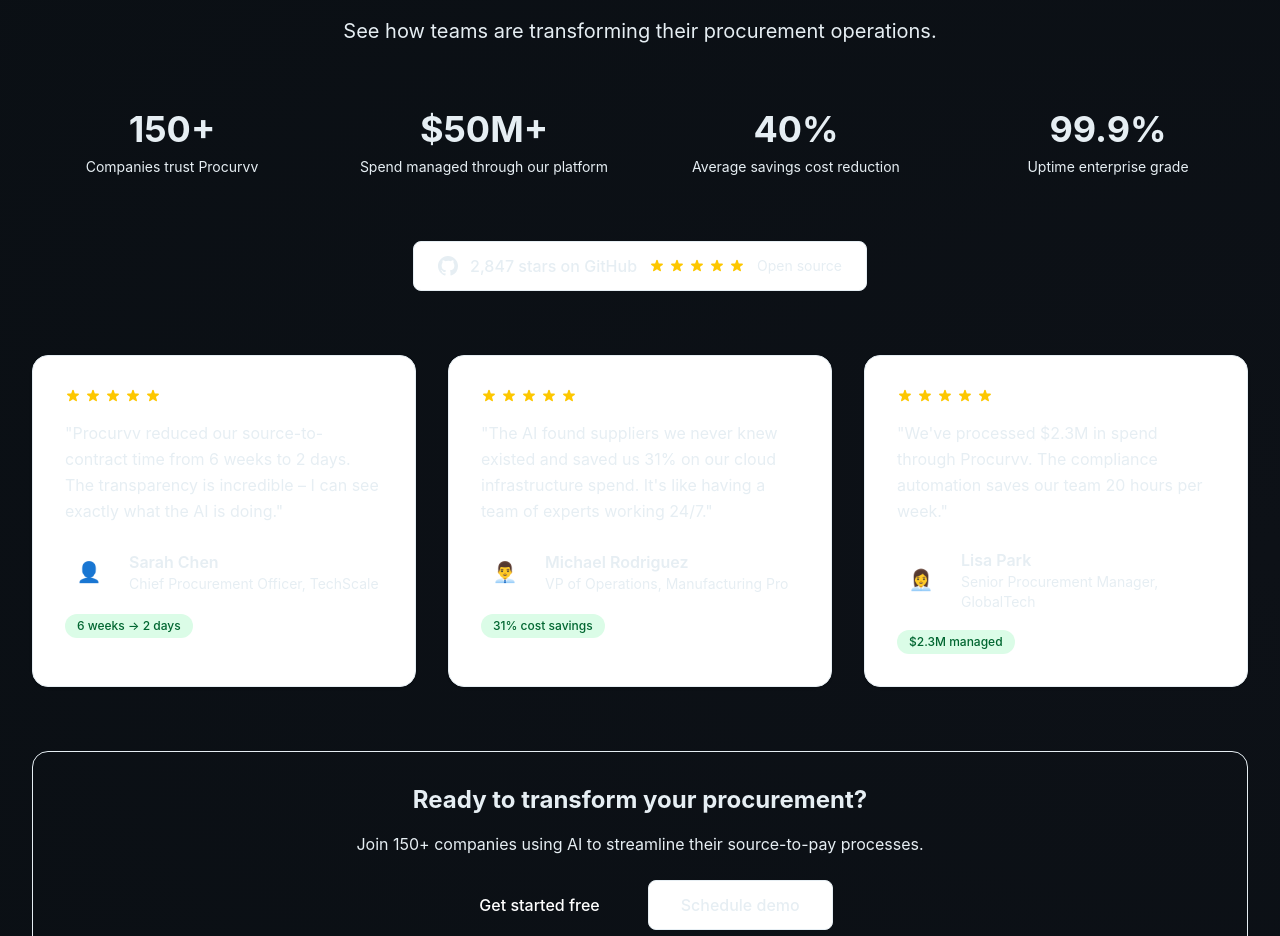
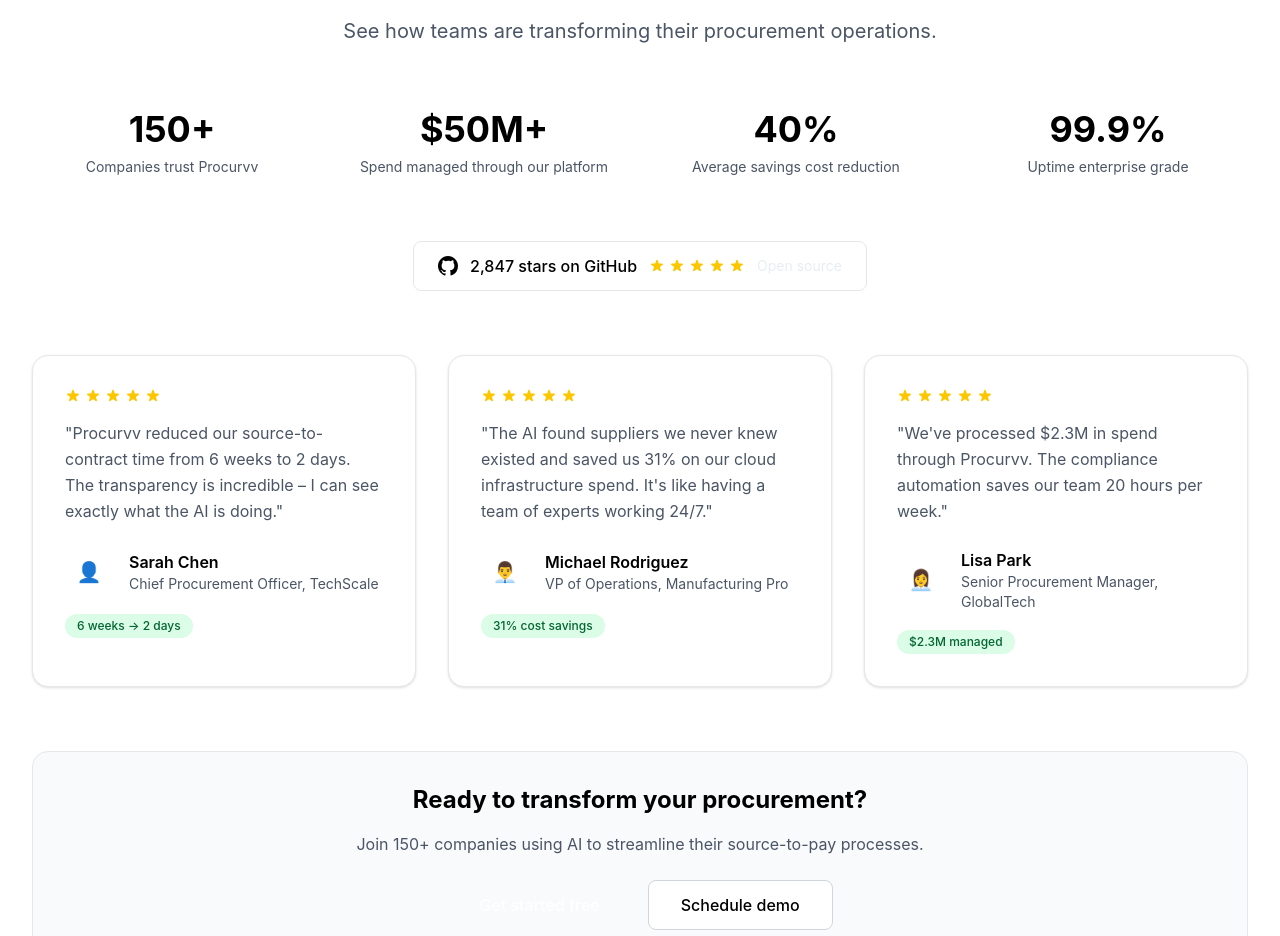
Before and after one commit to VishakBaddur/GPTforProcurement, a Next.js app: page /customers in a window 1280 px wide. Shown: the part 196-1132 px from the top of the page. Built offline with nearby package versions, Linux system fonts and the light colour scheme.

Commit message:
FIX: Change Customers page from dark theme to light theme with white background and black text

```diff
--- a/src/app/customers/page.tsx
+++ b/src/app/customers/page.tsx
@@ -39,9 +39,9 @@
   ];
 
   return (
-    <div className="min-h-screen bg-procurvv-bg">
+    <div className="min-h-screen bg-white">
       {/* Header */}
-      <header className="bg-white border-b border-procurvv-border">
+      <header className="bg-white border-b border-gray-200">
         <div className="max-w-7xl mx-auto px-4 sm:px-6 lg:px-8">
           <div className="flex justify-between items-center h-16">
             {/* Logo */}
@@ -84,7 +84,7 @@
               className="text-4xl md:text-6xl font-bold text-black mb-6"
             >
               Trusted by procurement{' '}
-              <span className="bg-gradient-to-r from-procurvv-accent-blue to-procurvv-accent bg-clip-text text-transparent">
+              <span className="text-purple-600">
                 leaders
               </span>
             </motion.h1>
@@ -93,7 +93,7 @@
               initial={{ opacity: 0, y: 20 }}
               animate={{ opacity: 1, y: 0 }}
               transition={{ delay: 0.4 }}
-              className="text-xl text-procurvv-text max-w-2xl mx-auto"
+              className="text-xl text-gray-600 max-w-2xl mx-auto"
             >
               See how teams are transforming their procurement operations.
             </motion.p>
@@ -108,10 +108,10 @@
           >
             {stats.map((stat, index) => (
               <div key={stat.label} className="text-center">
-                <div className="text-3xl md:text-4xl font-bold text-procurvv-text mb-2">
+                <div className="text-3xl md:text-4xl font-bold text-black mb-2">
                   {stat.number}
                 </div>
-                <div className="text-procurvv-text text-sm">
+                <div className="text-gray-600 text-sm">
                   {stat.label}
                 </div>
               </div>
@@ -125,11 +125,11 @@
             transition={{ delay: 0.8 }}
             className="text-center mb-16"
           >
-            <div className="inline-flex items-center space-x-3 bg-white rounded-lg px-6 py-3 border border-procurvv-border">
-              <svg className="w-5 h-5 text-procurvv-text" fill="currentColor" viewBox="0 0 20 20">
+            <div className="inline-flex items-center space-x-3 bg-white rounded-lg px-6 py-3 border border-gray-200">
+              <svg className="w-5 h-5 text-black" fill="currentColor" viewBox="0 0 20 20">
                 <path fillRule="evenodd" d="M10 0C4.477 0 0 4.484 0 10.017c0 4.425 2.865 8.18 6.839 9.504.5.092.682-.217.682-.483 0-.237-.008-.868-.013-1.703-2.782.605-3.369-1.343-3.369-1.343-.454-1.158-1.11-1.466-1.11-1.466-.908-.62.069-.608.069-.608 1.003.07 1.531 1.032 1.531 1.032.892 1.53 2.341 1.088 2.91.832.092-.647.35-1.088.636-1.338-2.22-.253-4.555-1.113-4.555-4.951 0-1.093.39-1.988 1.029-2.688-.103-.253-.446-1.272.098-2.65 0 0 .84-.27 2.75 1.026A9.564 9.564 0 0110 4.844c.85.004 1.705.115 2.504.337 1.909-1.296 2.747-1.027 2.747-1.027.546 1.379.203 2.398.1 2.651.64.7 1.028 1.595 1.028 2.688 0 3.848-2.339 4.695-4.566 4.942.359.31.678.921.678 1.856 0 1.338-.012 2.419-.012 2.747 0 .268.18.58.688.482A10.019 10.019 0 0020 10.017C20 4.484 15.522 0 10 0z" clipRule="evenodd" />
               </svg>
-              <span className="text-procurvv-text font-medium">2,847 stars on GitHub</span>
+              <span className="text-black font-medium">2,847 stars on GitHub</span>
               <div className="flex items-center space-x-1">
                 {[...Array(5)].map((_, i) => (
                   <svg key={i} className="w-4 h-4 text-yellow-400" fill="currentColor" viewBox="0 0 20 20">
@@ -149,7 +149,7 @@
                 initial={{ opacity: 0, y: 20 }}
                 animate={{ opacity: 1, y: 0 }}
                 transition={{ delay: 1.0 + index * 0.1 }}
-                className="bg-white rounded-2xl p-8 shadow-sm border border-procurvv-border"
+                className="bg-white rounded-2xl p-8 shadow-sm border border-gray-200"
               >
                 {/* Stars */}
                 <div className="flex items-center space-x-1 mb-4">
@@ -161,7 +161,7 @@
                 </div>
 
                 {/* Quote */}
-                <blockquote className="text-procurvv-text mb-6 leading-relaxed">
+                <blockquote className="text-gray-600 mb-6 leading-relaxed">
                   "{testimonial.quote}"
                 </blockquote>
 
@@ -171,10 +171,10 @@
                     {testimonial.avatar || "👤"}
                   </div>
                   <div className="flex-1">
-                    <div className="font-semibold text-procurvv-text">
+                    <div className="font-semibold text-black">
                       {testimonial.author}
                     </div>
-                    <div className="text-sm text-procurvv-text">
+                    <div className="text-sm text-gray-600">
                       {testimonial.title}, {testimonial.company}
                     </div>
                   </div>
@@ -197,18 +197,18 @@
             transition={{ delay: 1.4 }}
             className="text-center"
           >
-            <div className="bg-gradient-to-r from-procurvv-gradient-start to-procurvv-gradient-end rounded-2xl p-8 border border-procurvv-accent/20">
-              <h2 className="text-2xl font-bold text-procurvv-text mb-4">
+            <div className="bg-gray-50 rounded-2xl p-8 border border-gray-200">
+              <h2 className="text-2xl font-bold text-black mb-4">
                 Ready to transform your procurement?
               </h2>
-              <p className="text-procurvv-text mb-6">
+              <p className="text-gray-600 mb-6">
                 Join 150+ companies using AI to streamline their source-to-pay processes.
               </p>
               <div className="flex flex-col sm:flex-row gap-4 justify-center">
                 <button className="bg-gradient-to-r from-procurvv-accent to-procurvv-accent-blue text-white px-8 py-3 rounded-lg hover:from-procurvv-accent-dark hover:to-procurvv-accent-blue-light transition-all duration-200 font-medium">
                   Get started free
                 </button>
-                <button className="bg-white border border-procurvv-border text-procurvv-text px-8 py-3 rounded-lg hover:bg-procurvv-gradient-start transition-all duration-200 font-medium">
+                <button className="bg-white border border-gray-300 text-black px-8 py-3 rounded-lg hover:bg-gray-50 transition-all duration-200 font-medium">
                   Schedule demo
                 </button>
               </div>
```
